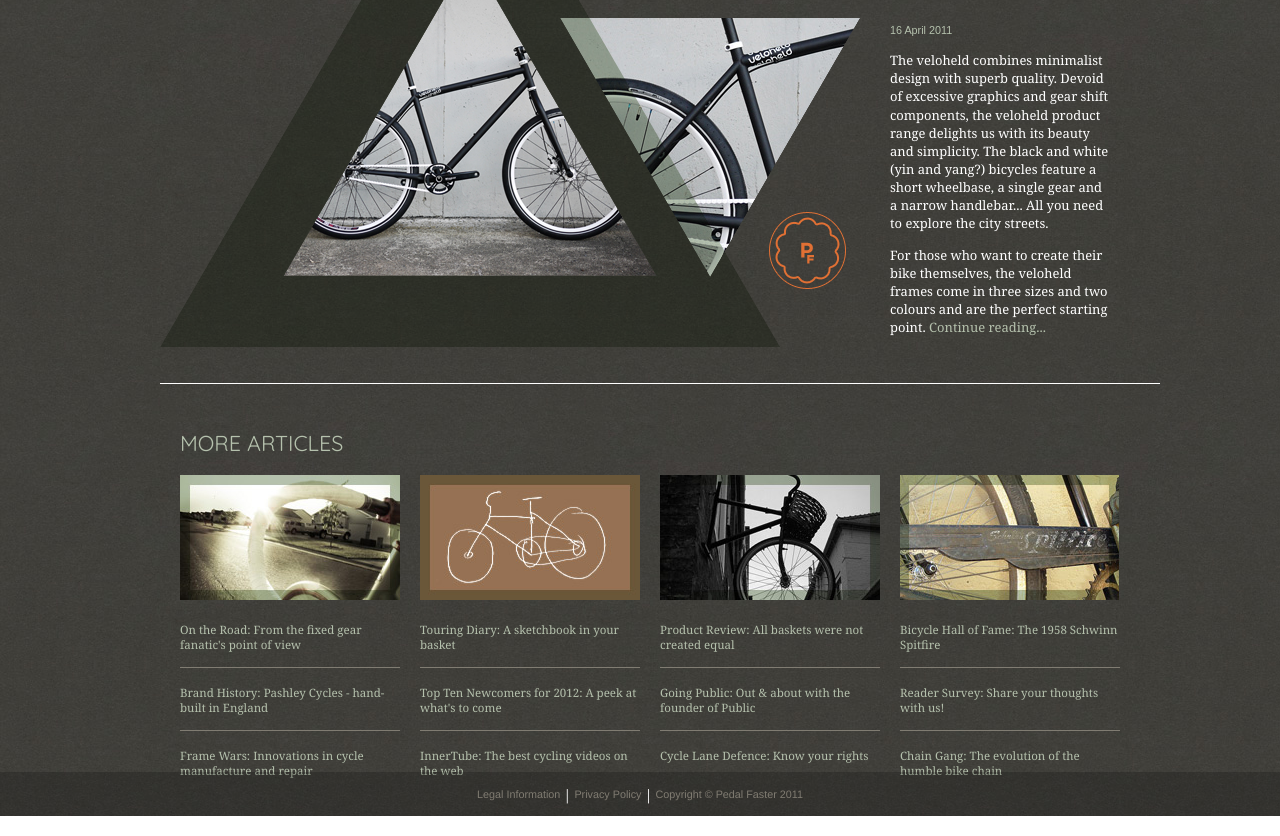
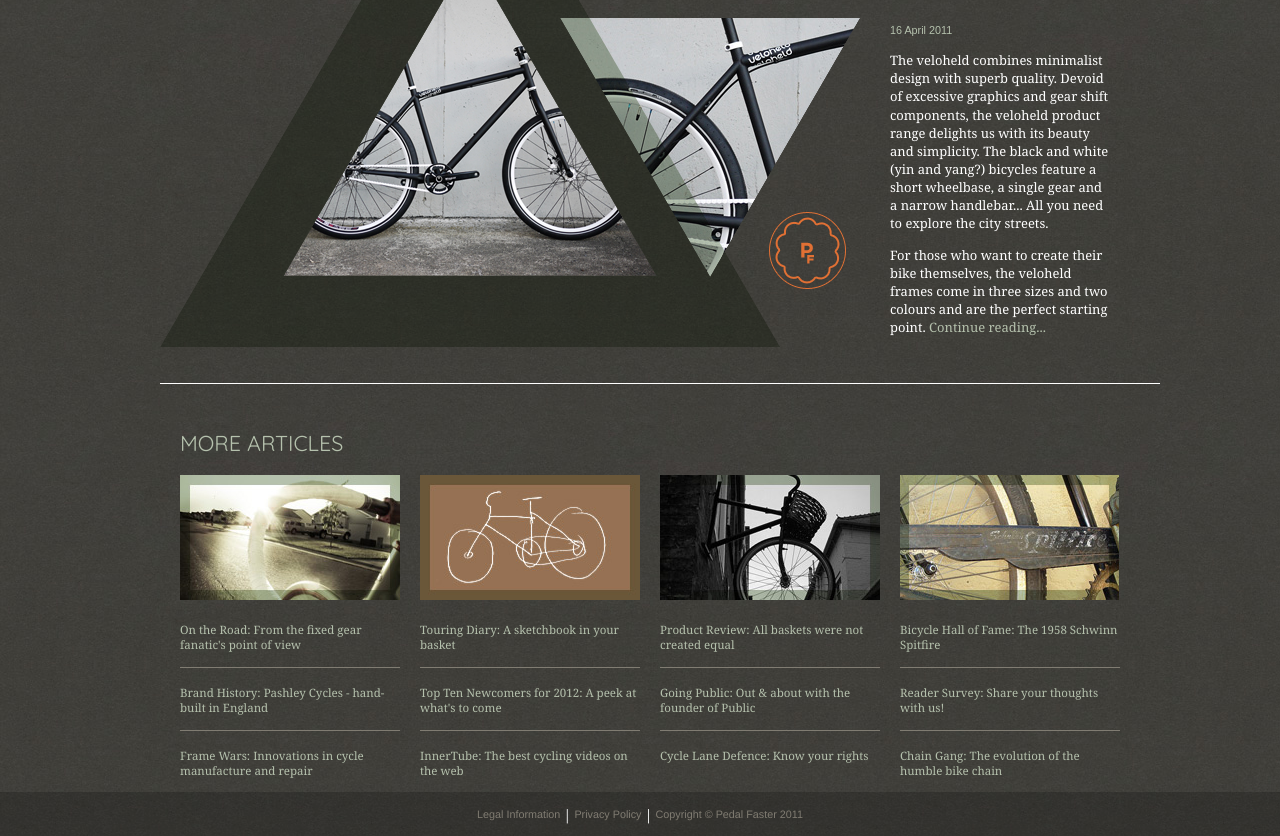
Before and after one commit to cfiguer055/Pedal-Faster, a plain HTML site: page index.html in a window 1280 px wide. Shown: the part 188-1024 px from the top of the page. Drawn offline with Linux system fonts and the light colour scheme.

Commit message:
lower footer

```diff
--- a/style.css
+++ b/style.css
@@ -174,7 +174,7 @@
     display: flex;
     justify-content: center;
     align-items: center;
-    top: 960px;
+    top: 980px;
     left: 0px;
     height: 44px;
     width: 100%;
```
